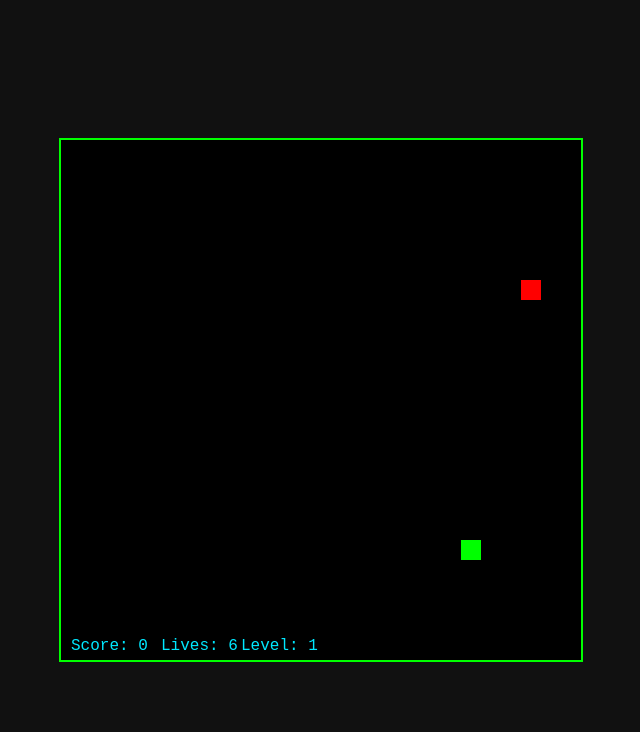
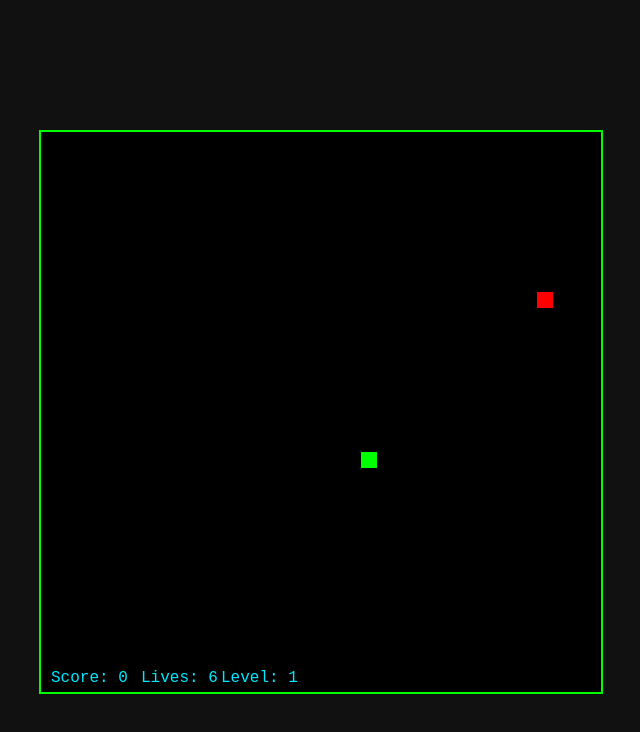
Before and after one commit to multiplayer-snake/multiplayer-snake.github.io, a plain HTML site: page index.html in a window 1280 px wide. Shown: the whole page, without its empty margins (319-959 px from the left). Drawn offline with Linux system fonts and the light colour scheme.

Commit message:
Update index.html

```diff
--- a/index.html
+++ b/index.html
@@ -14,7 +14,7 @@
       display: flex;
       justify-content: center;
       align-items: center;
-      height: 100vh;
+      height: 103vh;
       flex-direction: column;
     }
     canvas {
@@ -27,12 +27,12 @@
   </style>
 </head>
 <body>
-  <canvas id="game" width="520" height="520"></canvas>
+  <canvas id="game" width="560" height="560"></canvas>
 <script>
   const canvas = document.getElementById('game');
   const ctx = canvas.getContext('2d');
 
-  const gridSize = 20;
+  const gridSize = 16;
   const tileCount = canvas.width / gridSize;
 
   let snake, velocity, food, score, lives, level;
@@ -48,7 +48,7 @@
     score = 0;
     lives = 6;
     level = 1;
-    speed = 100;
+    speed = 90;
     started = false;
     paused = false;
     clearInterval(interval);
```
